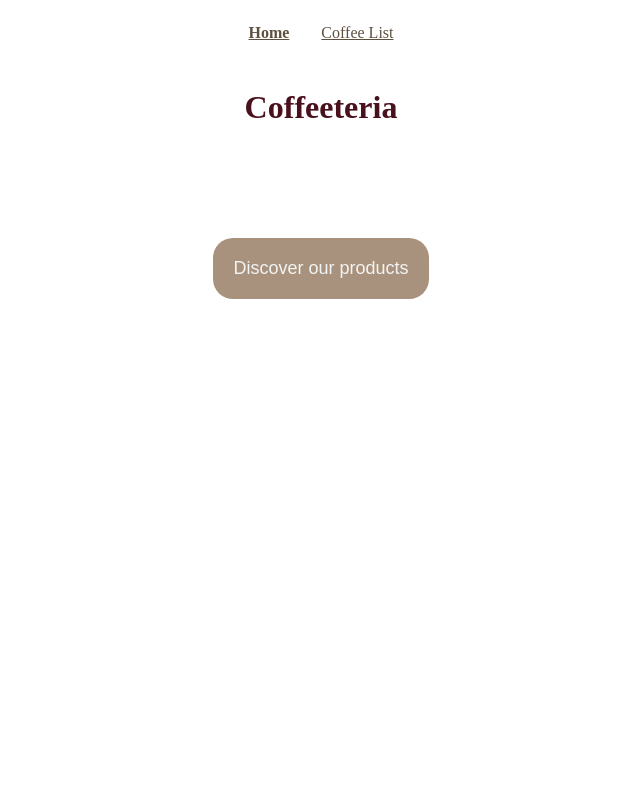
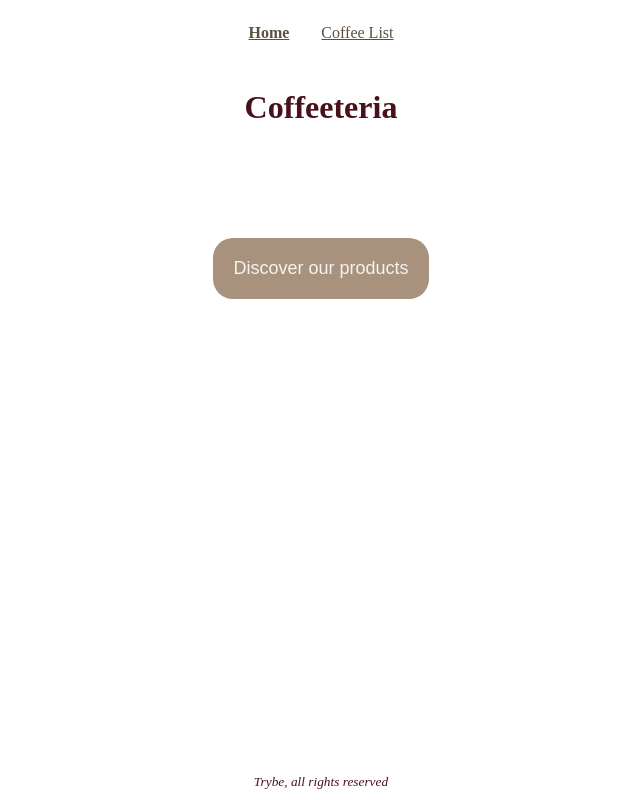
Before and after one commit to pauloeliezerg/trybe-exercises, a React (Vite) app in the folder 02-front-end/03-deeper-dive-into-react/01-react-router/01-coffee-shop/: page / in a window 1280 px wide. Shown: the whole page, without its empty margins (319-959 px from the left). Built offline with nearby package versions, Linux system fonts and the light colour scheme; a web font is replaced by a local one.

Commit message:
created Footer and added Outlet components

```diff
--- a/02-front-end/03-deeper-dive-into-react/01-react-router/01-coffee-shop/src/App.tsx
+++ b/02-front-end/03-deeper-dive-into-react/01-react-router/01-coffee-shop/src/App.tsx
@@ -2,17 +2,18 @@ import Home from './pages/home';
 import CoffeeList from './pages/coffee-list';
 import Coffee from './pages/coffee';
 import { Route, Routes } from 'react-router-dom';
-import NavBar from './components/nav-bar';
 import NotFound from './pages/not-found';
+import Layout from './components/layout';
 
 function App() {
     return (
         <>
-            <NavBar />
             <Routes>
-                <Route path='/' element={ <Home /> } />
-                <Route path='/coffee-list' element={ <CoffeeList /> } />
-                <Route path='/coffee/:type' element={ <Coffee /> } />
+                <Route path='/' element={ <Layout /> }>
+                    <Route index element={ <Home /> } />
+                    <Route path='/coffee-list' element={ <CoffeeList /> } />
+                    <Route path='/coffee/:type' element={ <Coffee /> } />
+                </Route>
                 <Route path='/*' element={ <NotFound /> } />
             </Routes>
         </>
--- /dev/null
+++ b/02-front-end/03-deeper-dive-into-react/01-react-router/01-coffee-shop/src/components/footer/footer.css
@@ -0,0 +1,11 @@
+.wrapper {
+  min-height: calc(100vh - 50px);
+}
+
+footer {
+  font-style: italic;
+  font-size: smaller;
+  margin-top: 1rem;
+  text-align: center;
+  color: #49111c;
+}
--- /dev/null
+++ b/02-front-end/03-deeper-dive-into-react/01-react-router/01-coffee-shop/src/components/footer/index.tsx
@@ -0,0 +1,11 @@
+import './footer.css';
+
+function Footer() {
+    return (
+        <footer>
+            <span>Trybe, all rights reserved</span>
+        </footer>
+    );
+}
+
+export default Footer;
--- /dev/null
+++ b/02-front-end/03-deeper-dive-into-react/01-react-router/01-coffee-shop/src/components/layout/index.tsx
@@ -0,0 +1,17 @@
+import { Outlet } from 'react-router-dom';
+import NavBar from '../nav-bar';
+import Footer from '../footer';
+
+function Layout() {
+    return (
+        <>
+            <div className='wrapper'>
+                <NavBar />
+                <Outlet />
+            </div>
+            <Footer />
+        </>
+    );
+}
+
+export default Layout;
--- a/02-front-end/03-deeper-dive-into-react/01-react-router/01-coffee-shop/src/pages/coffee-list/index.tsx
+++ b/02-front-end/03-deeper-dive-into-react/01-react-router/01-coffee-shop/src/pages/coffee-list/index.tsx
@@ -12,6 +12,7 @@ function CoffeeList() {
                 { coffeeList.map(
                     (coffee) => (
                         <button
+                            key={ coffee.id }
                             className='coffee-card'
                             style={{
                                 backgroundImage: `url(${coffee.image})`,
--- a/02-front-end/03-deeper-dive-into-react/01-react-router/01-coffee-shop/src/pages/not-found/index.tsx
+++ b/02-front-end/03-deeper-dive-into-react/01-react-router/01-coffee-shop/src/pages/not-found/index.tsx
@@ -1,4 +1,5 @@
 import { Link } from 'react-router-dom';
+import './not-found.css';
 
 function NotFound() {
     return (
--- /dev/null
+++ b/02-front-end/03-deeper-dive-into-react/01-react-router/01-coffee-shop/src/pages/not-found/not-found.css
@@ -0,0 +1,19 @@
+.not-found-page {
+  display: flex;
+  flex-direction: column;
+  align-items: center;
+  justify-content: space-around;
+  height: 100vh;
+  color: #49111c;
+  text-align: center;
+}
+
+.not-found-page img {
+  max-width: 15rem;
+  height: auto;
+}
+
+.not-found-info a {
+  font-size: large;
+  line-height: 3rem;
+}
```
